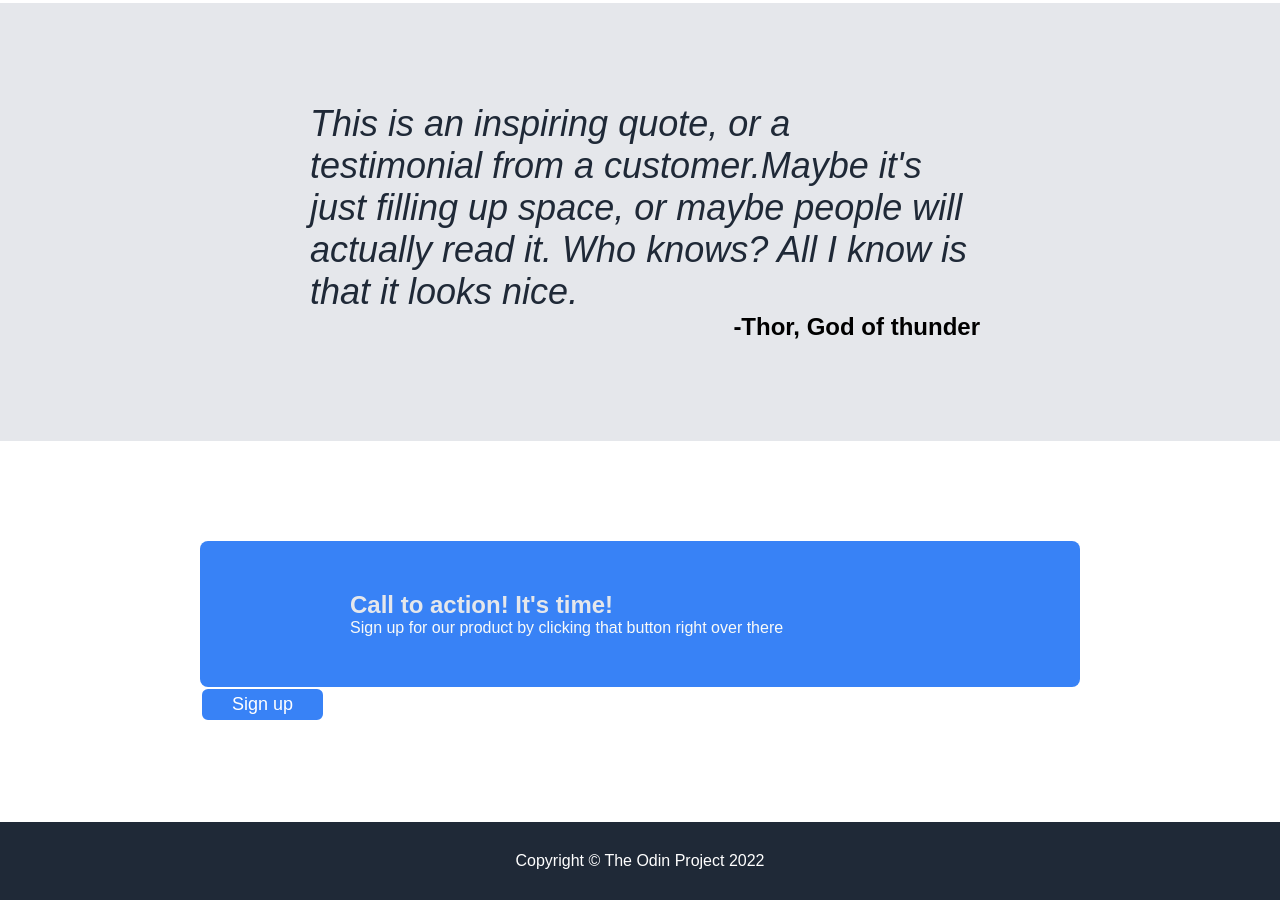
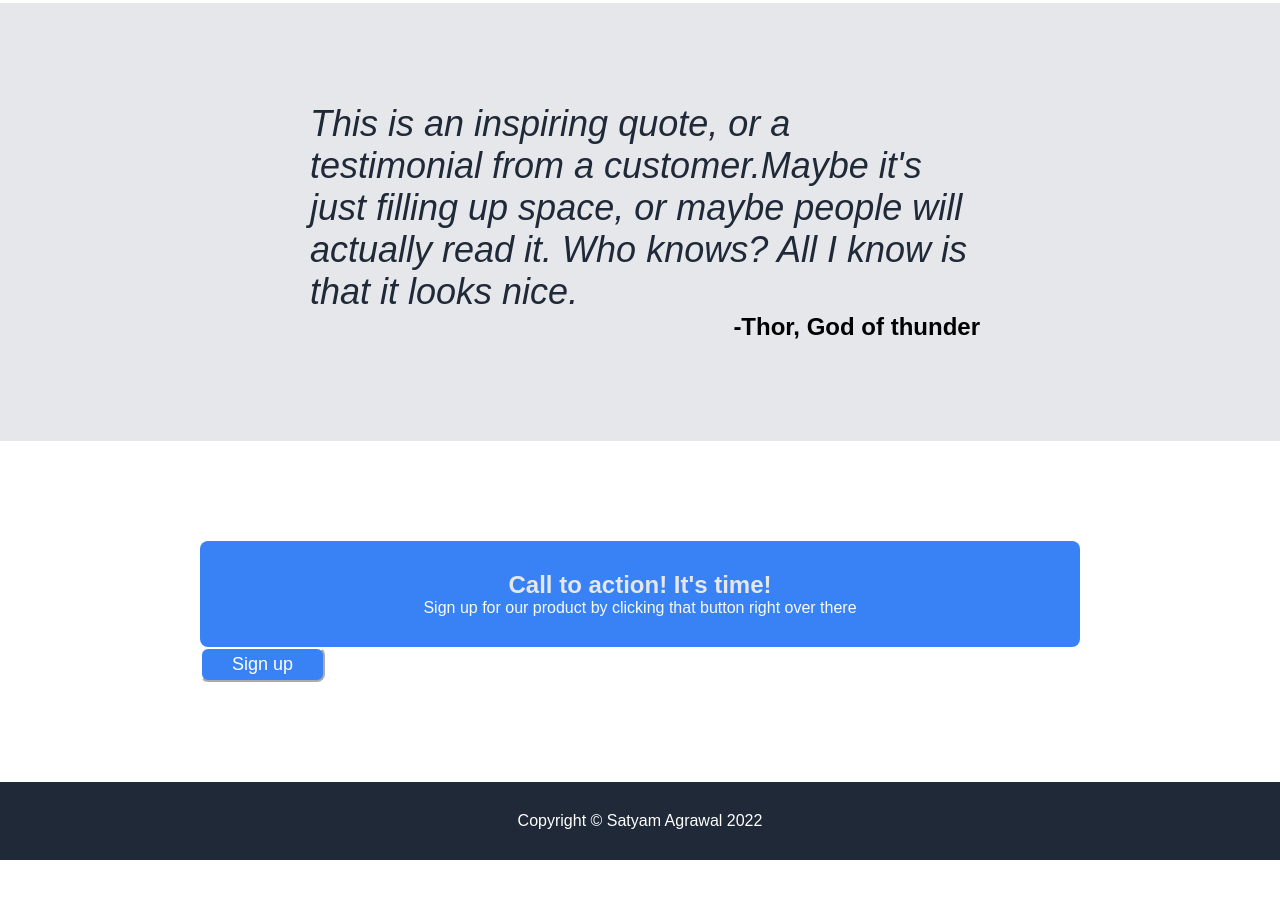
Before and after one commit to Asatyam/landing-page, a plain HTML site: page index.html in a window 1280 px wide. Shown: the part 1087-1987 px from the top of the page. After the commit the page ends 1947 px from the top, so only its background shows below. Drawn offline with Linux system fonts and the light colour scheme.

Commit message:
made text in fourth section centered

```diff
--- a/index.html
+++ b/index.html
@@ -75,7 +75,7 @@
         <button class="button2">Sign up</button>
     </div>
     <div class = "footer">
-        <div class = "text2">Copyright © The Odin Project 2022 </div>
+        <div class = "text2">Copyright © Satyam Agrawal 2022 </div>
     </div>
 
 </body>
--- a/style.css
+++ b/style.css
@@ -2,7 +2,6 @@
     margin:0px;
     font-family:Arial, Helvetica, sans-serif;
     padding:0px;
-
 }
 .firstsection{
     background-color: #1f2937;
@@ -52,6 +51,7 @@
 
 }
 .firstimage{
+
     padding:20px;
     display:flex;
     height:300px;
@@ -130,11 +130,13 @@
 .text1
 {
     background-color: #3882F6;
-    padding:50px;
+
     color:#E5E7EB;
     font-size:24px;
-    padding-left: 150px;
+    padding-left: 0px;
+    padding:30px;
     border-radius: 8px;
+    text-align:center;
 }
 .subtext{
     font-size:16px;
@@ -142,13 +144,15 @@
 }
 .button2{
 
+
+    color:white;
+    margin-bottom: 0px;
     padding: 5px 30px;
     background-color: #3882F6;
     font-size: 18px;
-    color: white;
-    border-style: solid;
     border-radius: 8px ;
     border-color:  white;
+    align-self: center;
 
 }
 .footer{
```
Also changed, not shown: 1 other file.
